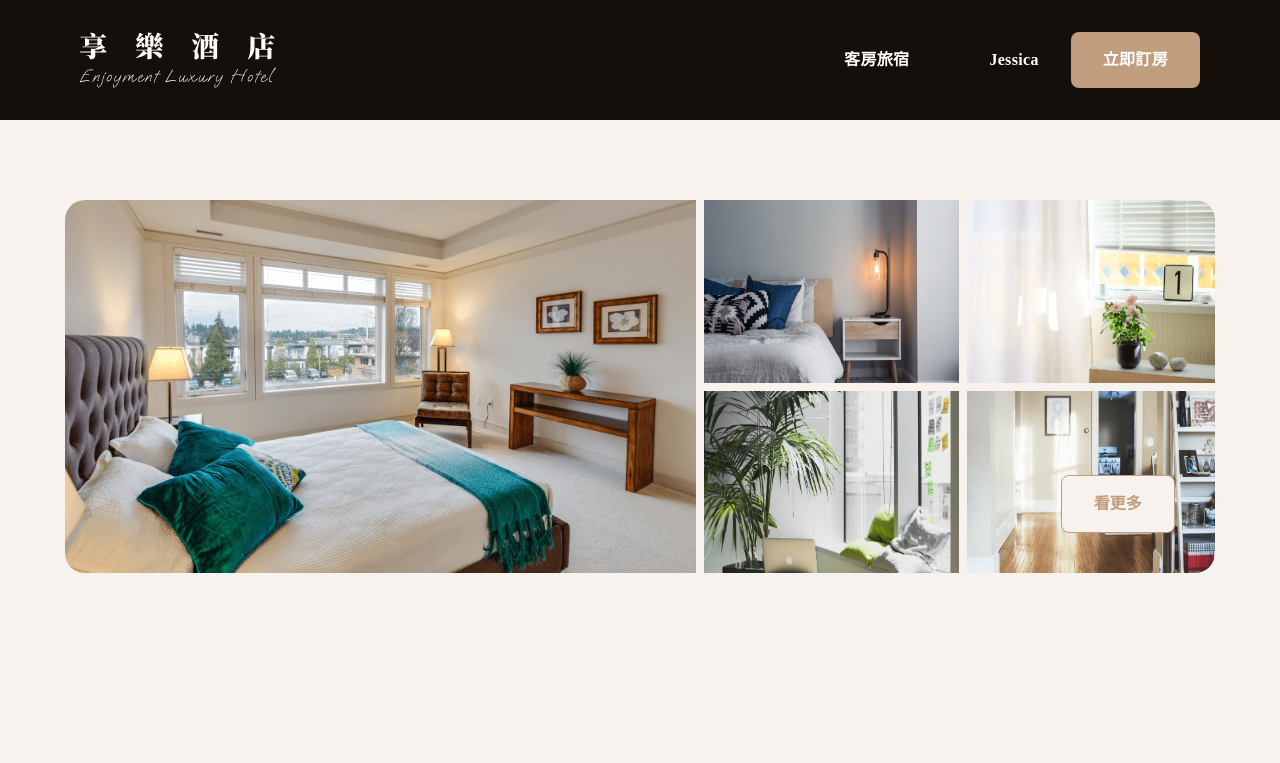
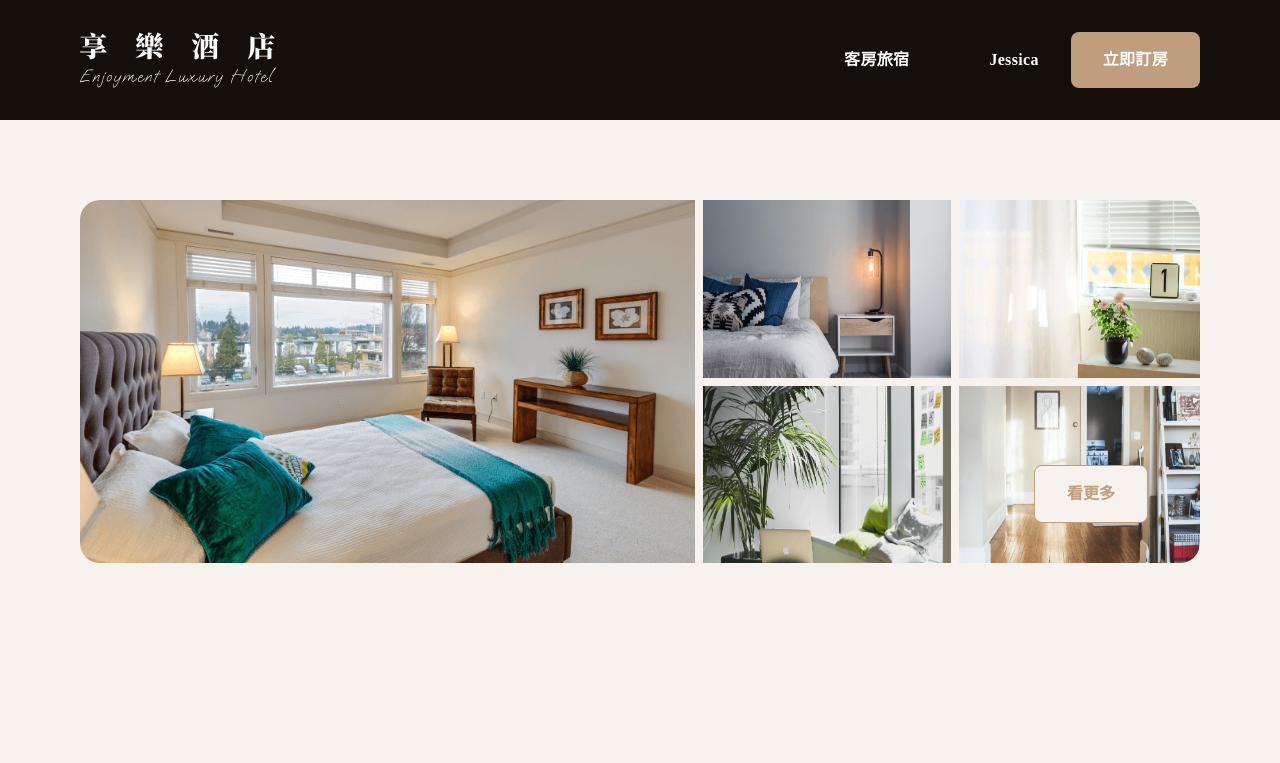
Before and after one commit to hexschool/course-nuxt-layout, a Vue app: page /rooms/a in a window 1280 px wide. Shown: the top 763 px of the page. Built offline with nearby package versions, Linux system fonts and the light colour scheme; some icons are missing.

Commit message:
feat: 🎸 update spacing on room detail page to match design spec

```diff
--- a/src/views/RoomDetailView.vue
+++ b/src/views/RoomDetailView.vue
@@ -4,10 +4,10 @@ import { RouterLink } from 'vue-router';
 </script>
 
 <template>
-  <main class="pt-30 bg-neutral-100">
-    <section class="py-md-20 bg-primary-10">
+  <main class="mt-18 mt-md-30 bg-neutral-100">
+    <section class="p-md-20 bg-primary-10">
       <div
-        class="d-none d-md-block position-relative container-fluid mx-md-auto"
+        class="d-none d-md-block position-relative"
         style="max-width: 91.7vw;"
       >
         <div class="d-flex gap-2 rounded-3xl overflow-hidden">
```
